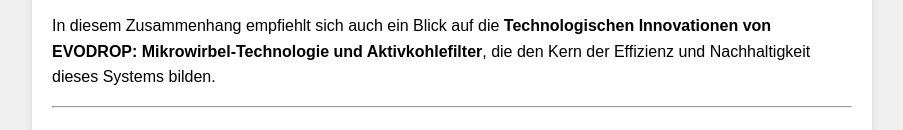
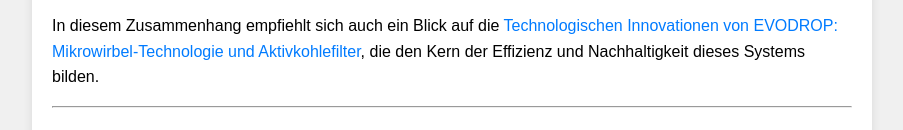
Before and after one commit to itsjamesscott/evodropnew, a plain HTML site: page index.html in a window 1280 px wide. Shown: the part 563-693 px from the top of the page, without its empty margins (188-1091 px from the left). Drawn offline with Linux system fonts and the light colour scheme.

Commit message:
Update index.html

```diff
--- a/index.html
+++ b/index.html
@@ -105,7 +105,7 @@
 <img src="https://i.postimg.cc/V6NyLj89/1-1.jpg" alt="evodrop.jpg" style="max-width: 100%; height: auto;">
 </div>
 
-  <p>In diesem Zusammenhang empfiehlt sich auch ein Blick auf die <strong>Technologischen Innovationen von EVODROP: Mikrowirbel-Technologie und Aktivkohlefilter</strong>, die den Kern der Effizienz und Nachhaltigkeit dieses Systems bilden.</p>
+<p>In diesem Zusammenhang empfiehlt sich auch ein Blick auf die <a href="https://newevodrop.netlify.app/">Technologischen Innovationen von EVODROP: Mikrowirbel-Technologie und Aktivkohlefilter</a>, die den Kern der Effizienz und Nachhaltigkeit dieses Systems bilden.</p>
 <hr>
 <h2>Warum Nachhaltigkeit in der Wasseraufbereitung wichtig ist</h2>
 <p>Wasseraufbereitungssysteme sind entscheidend für die Qualität des Trinkwassers und die Lebensdauer von Rohrleitungen und Haushaltsgeräten. Viele traditionelle Systeme wie Salzanlagen verbrauchen jedoch große Mengen Salz, Energie und Wasser, was Umweltbelastungen wie salzhaltige Abwässer und erhöhten CO₂-Fußabdruck mit sich bringt. Nachhaltige Lösungen sind gefragt, um Ressourcen zu schonen und die Umwelt zu entlasten.</p>
```
